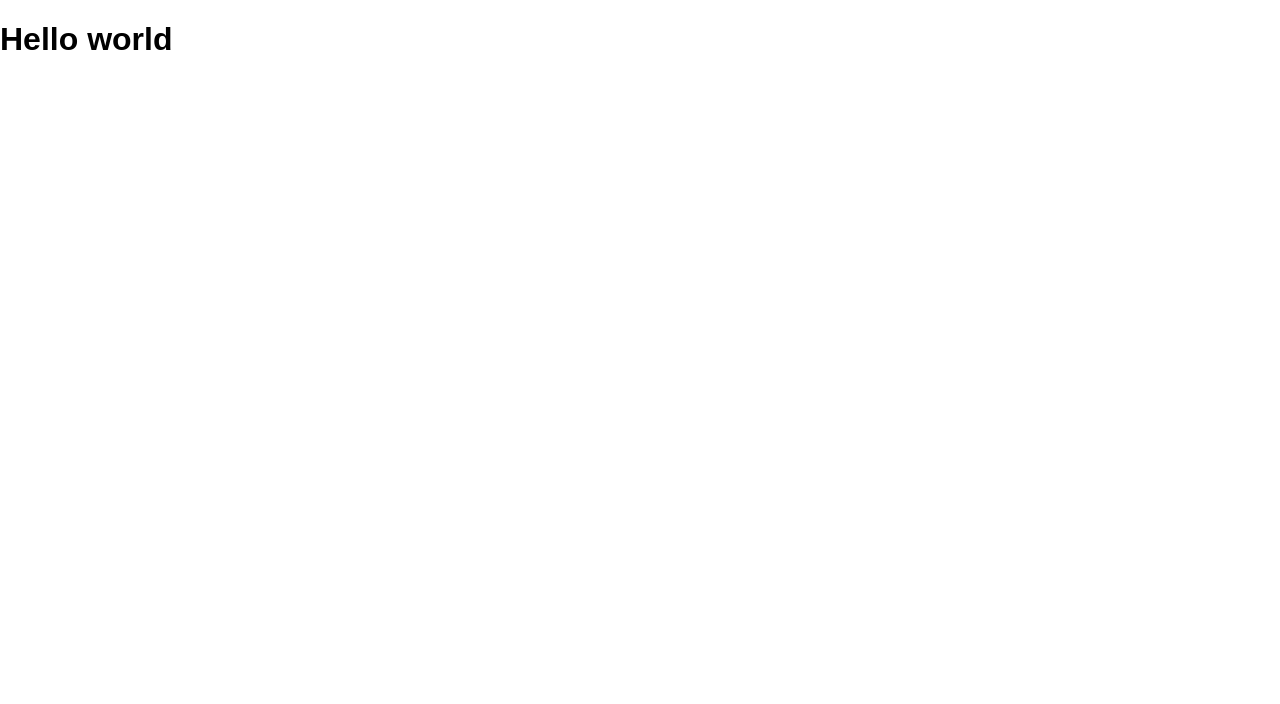
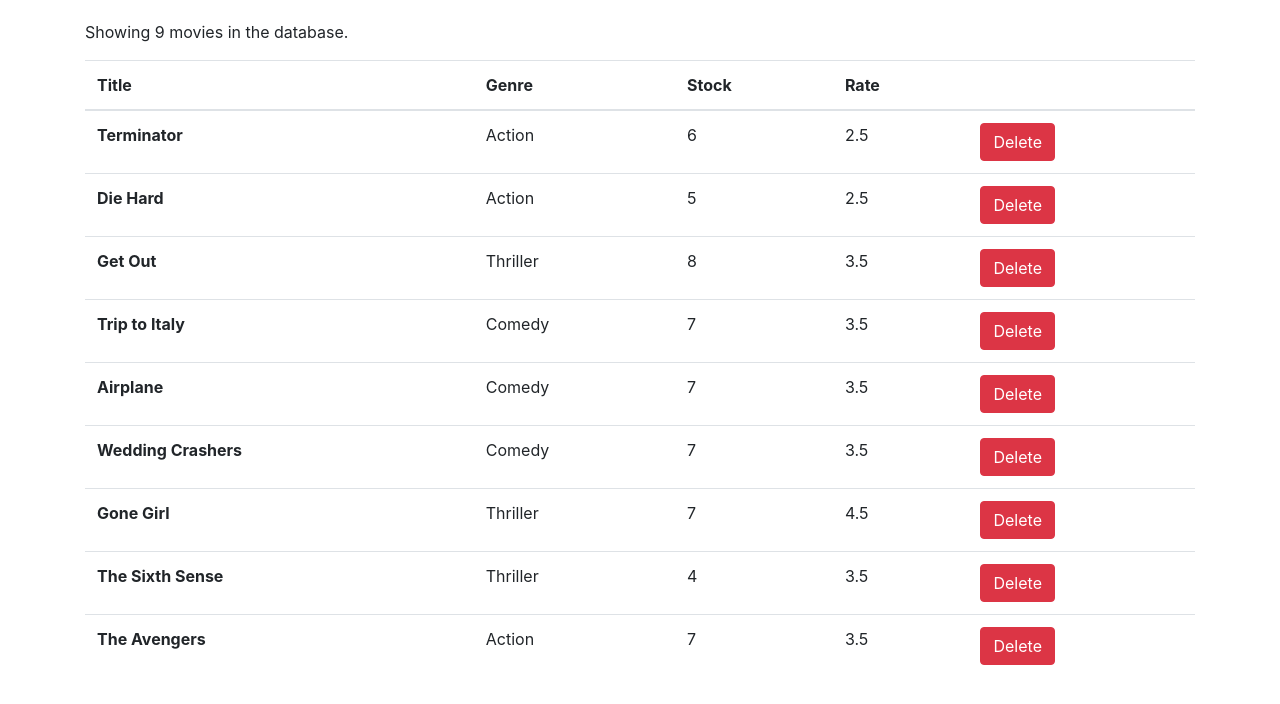
Before and after one commit to WuYen/MoshCourse, a React (Create React App) app in the folder vidly/: page / in a window 1280 px wide. Shown: the top 704 px of the page. Built offline with nearby package versions, Linux system fonts and the light colour scheme.

Commit message:
add movie component show all move in table delete move button status text on top

```diff
--- a/vidly/src/App.js
+++ b/vidly/src/App.js
@@ -1,11 +1,12 @@
 import React, { Component } from "react";
 import "./App.css";
+import MovieComponent from "./components/movie";
 
 class App extends Component {
   render() {
     return (
       <div className="container">
-        <h1>Hello world</h1>
+        <MovieComponent />
       </div>
     );
   }
--- /dev/null
+++ b/vidly/src/components/movie.jsx
@@ -0,0 +1,63 @@
+import React, { Component } from "react";
+import { getMovies, deleteMovie } from "../services/fakeMovieService";
+
+class MovieTable extends Component {
+  state = {
+    MovieList: getMovies()
+  };
+
+  handleDeleteMovie = id => {
+    deleteMovie(id);
+    this.setState({
+      MovieList: getMovies()
+    });
+  };
+
+  ShowTable() {
+    const { length: count } = this.state.MovieList;
+    if (count > 0) {
+      return (
+        <div>
+          <p>Showing {count} movies in the database.</p>
+          <table className="table">
+            <thead>
+              <tr>
+                <th scope="col">Title</th>
+                <th scope="col">Genre</th>
+                <th scope="col">Stock</th>
+                <th scope="col">Rate</th>
+                <th scope="col" />
+              </tr>
+            </thead>
+            <tbody>
+              {this.state.MovieList.map(movie => (
+                <tr key={movie._id}>
+                  <th scope="row">{movie.title}</th>
+                  <td>{movie.genre.name}</td>
+                  <td>{movie.numberInStock}</td>
+                  <td>{movie.dailyRentalRate}</td>
+                  <td>
+                    <button
+                      className="btn btn-danger"
+                      onClick={() => this.handleDeleteMovie(movie._id)}
+                    >
+                      Delete
+                    </button>
+                  </td>
+                </tr>
+              ))}
+            </tbody>
+          </table>
+        </div>
+      );
+    } else {
+      return <p>There is no movie to display</p>;
+    }
+  }
+
+  render() {
+    return <div>{this.ShowTable()}</div>;
+  }
+}
+
+export default MovieTable;
--- a/vidly/src/index.css
+++ b/vidly/src/index.css
@@ -1,5 +1,5 @@
 body {
   margin: 0;
-  padding: 0;
+  padding: 20px 0 0 0;
   font-family: sans-serif;
 }
```
Also changed, not shown: vidly/src/index.js (+8 -6 lines).
